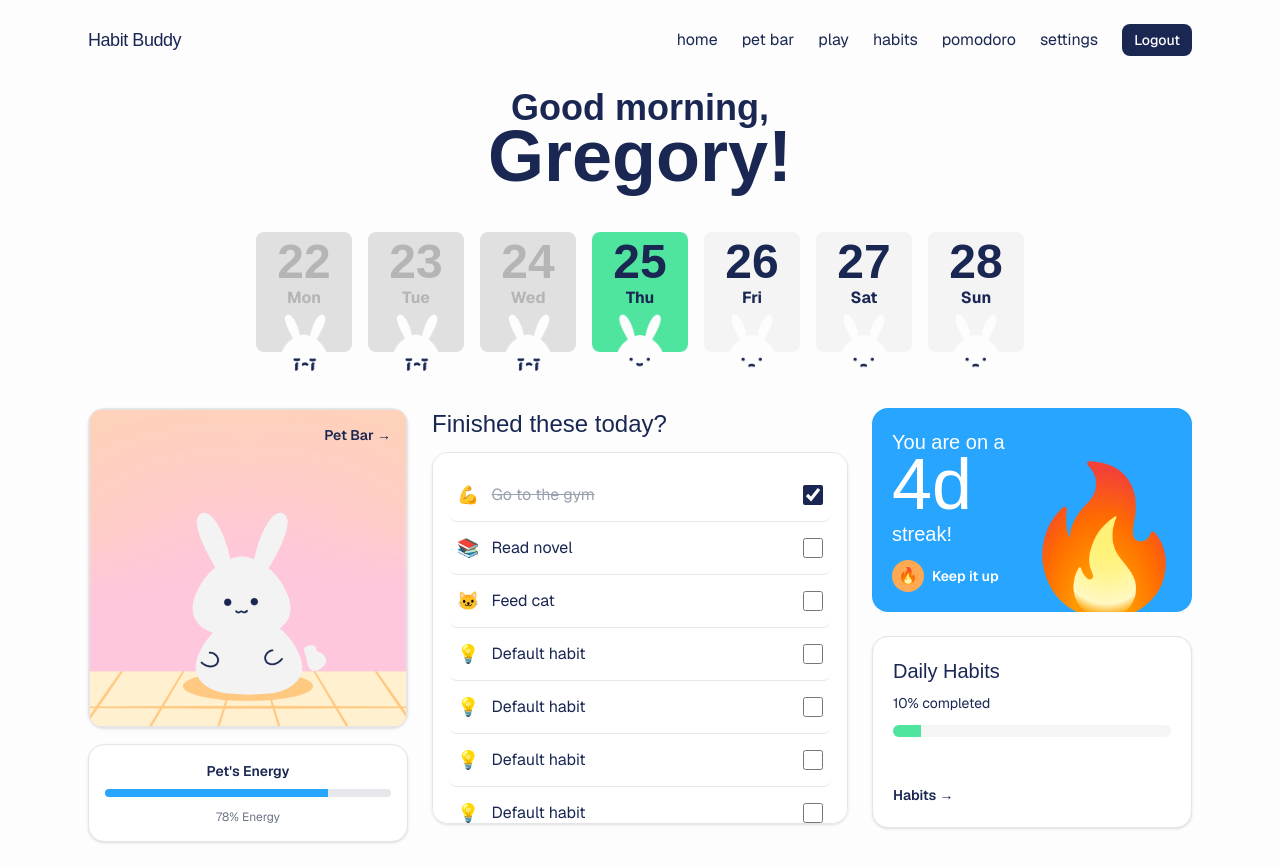
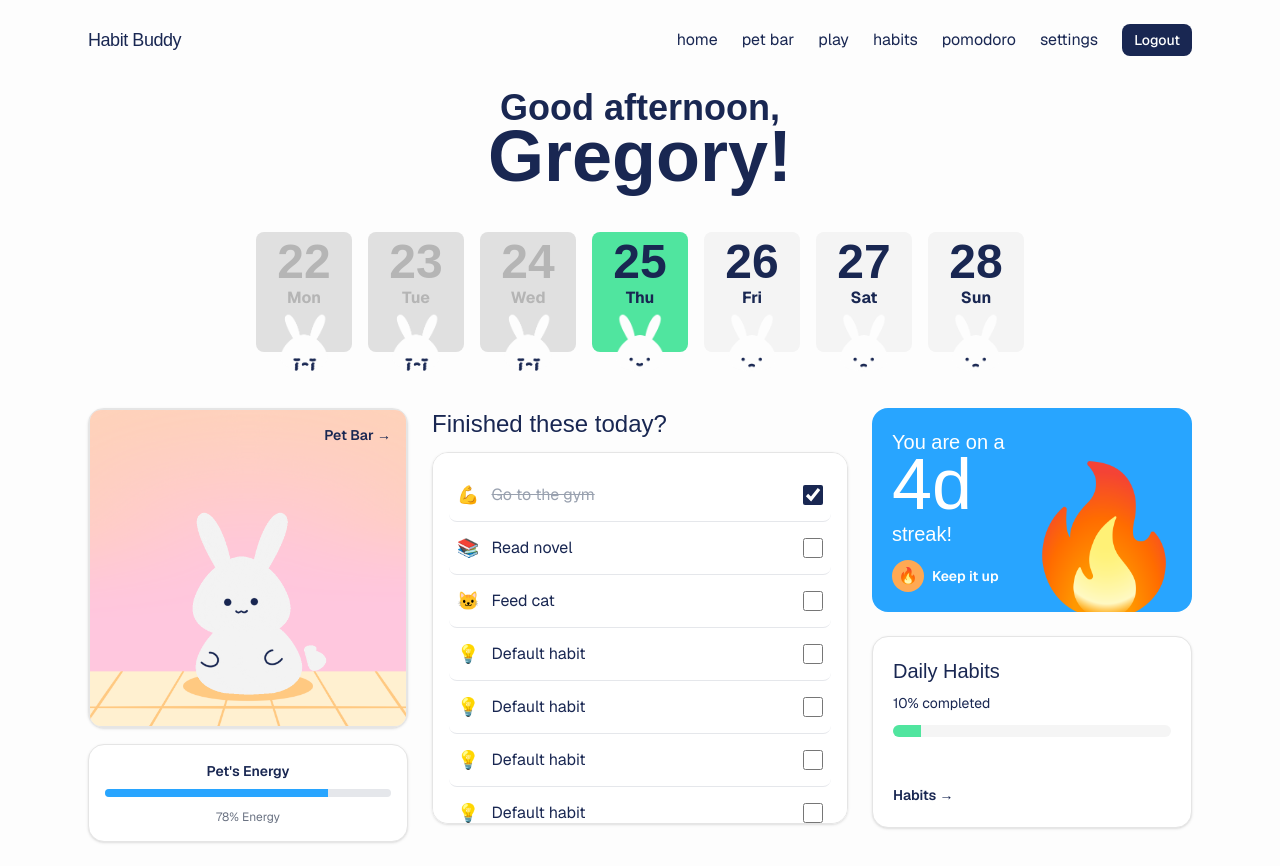
Before and after one commit to FSD-CS464/frontend, a Next.js app in the folder frontend/: page / in a window 1280 px wide. Built offline with nearby package versions, Linux system fonts and the light colour scheme; no server answers; a web font is replaced by a local one.

Commit message:
made webpage dynamic

```diff
--- a/frontend/src/app/page.tsx
+++ b/frontend/src/app/page.tsx
@@ -10,6 +10,21 @@ import PetWindow from "@/components/PetWindow";
 import PetEnergyBar from "@/components/PetEnergyBar";
 import type { Habit } from "@/types";
 import { useHabitStore } from "@/store/habits";
+import { api } from "@/app/lib/api";
+
+// Get greeting based on time of day
+function getGreeting(): string {
+    const hour = new Date().getHours();
+    if (hour >= 5 && hour < 12) {
+        return "Good morning";
+    } else if (hour >= 12 && hour < 17) {
+        return "Good afternoon";
+    } else if (hour >= 17 && hour < 22) {
+        return "Good evening";
+    } else {
+        return "Good night";
+    }
+}
 
 // still mock for now
 async function getInitialHabits(): Promise<Habit[]> {
@@ -32,11 +47,32 @@ export default function Page() {
     const habitsCount = useHabitStore((s) => s.habits.length);
     const setAll = useHabitStore((s) => s.setAll);
     const [hydrated, setHydrated] = useState(false);
+    const [user, setUser] = useState<{ display_name: string } | null>(null);
+    const [greeting, setGreeting] = useState(getGreeting());
 
     useEffect(() => {
         const unsub = useHabitStore.persist.onFinishHydration(() => setHydrated(true));
         setHydrated(true);
         return unsub;
+    }, []);
+
+    // Fetch user data
+    useEffect(() => {
+        api
+            .get("/auth/me")
+            .then((res) => {
+                setUser(res.data);
+            })
+            .catch((err) => {
+                console.error("Failed to fetch user:", err);
+            });
+    }, []);
+
+    // Update greeting periodically (optional - updates every minute)
+    useEffect(() => {
+        const updateGreeting = () => setGreeting(getGreeting());
+        const interval = setInterval(updateGreeting, 60000); // Update every minute
+        return () => clearInterval(interval);
     }, []);
 
     useEffect(() => {
@@ -67,8 +103,8 @@ export default function Page() {
 
             <section className="max-w-6xl mx-auto px-4 sm:px-6 mt-8">
                 <h1 className="text-center font-header font-extrabold leading-tight">
-          <span className="block text-4xl -mb-2">Good morning,</span>
-          <span className="block text-5xl sm:text-7xl">Gregory!</span>
+                    <span className="block text-4xl -mb-2">{greeting},</span>
+                    <span className="block text-5xl sm:text-7xl">{user?.display_name || "Gregory"}!</span>
                 </h1>
 
                 <div className="mt-10 mb-10">
```
Lines whose indentation alone changed are shown as unchanged.
